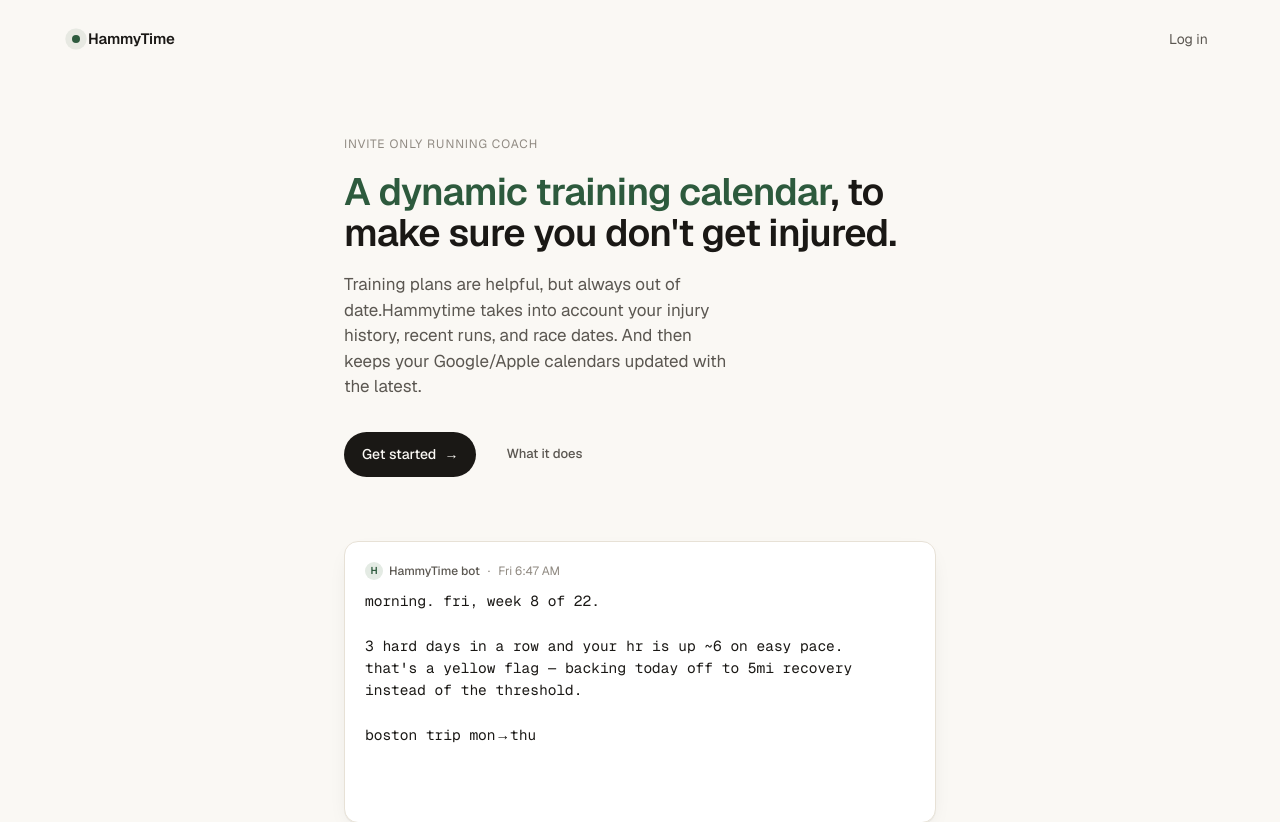
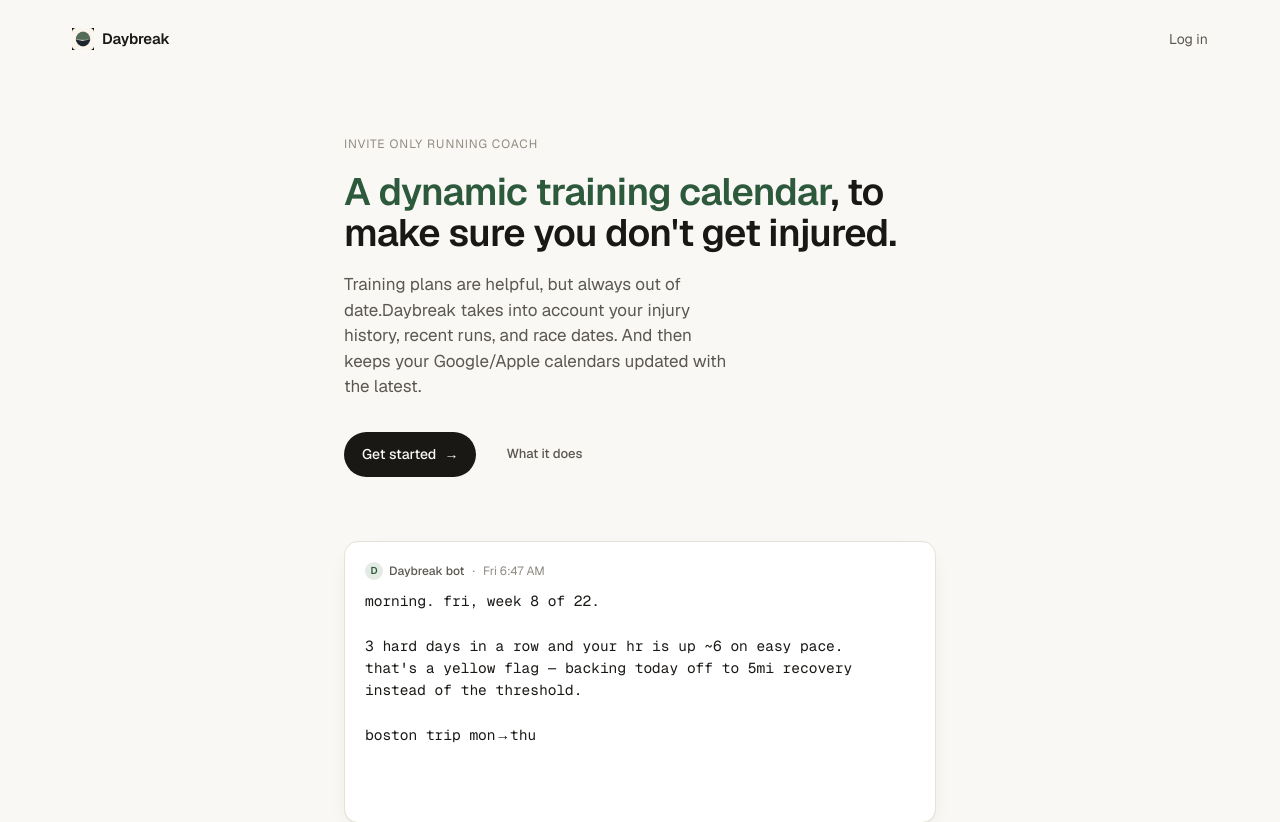
Before and after one commit to dtemple/hammytime, a Next.js app: page / in a window 1280 px wide. Shown: the top 822 px of the page. Built offline with nearby package versions, Linux system fonts and the light colour scheme.

Commit message:
Refactor code structure for improved readability and maintainability

```diff
--- /dev/null
+++ b/Specs/RENAME-DAYBREAK.md
@@ -0,0 +1,76 @@
+# Rename to Daybreak — remaining work
+
+Context: product is being renamed from Hammytime to Daybreak. Code identifiers, repo name, Vercel project, Sentry project, Supabase project, and `package.json` all stay as "hammytime." Only user-facing surfaces change. Bot has been renamed in BotFather. `daybreak.run` has been added as an additional domain in Vercel and DNS is propagating.
+
+## Deliverable
+
+Update every user-facing reference to the product name and the canonical URL, and migrate Strava to a fresh app so `daybreak.run` is the canonical OAuth callback host. Do not touch internal identifiers (repo name, Vercel project slug, env var names, Sentry DSN, Supabase project, `package.json` name, code-level "hammytime" symbols).
+
+## Tasks
+
+### 1. Strava — fresh app migration
+
+Decision already made: create a new Strava API app rather than redirect through the old hammytime callback. Existing athletes will have to re-authorize. At current scale (5–25 friends, mostly not yet onboarded) this is acceptable and doubles as a rename announcement.
+
+- [ ] Create a new Strava API application at https://www.strava.com/settings/api with:
+  - Application name: `Daybreak`
+  - Authorization callback domain: `daybreak.run`
+  - Website: `https://daybreak.run`
+  - Upload a Daybreak icon
+- [ ] Capture the new `STRAVA_CLIENT_ID` and `STRAVA_CLIENT_SECRET`.
+- [ ] Update env in all three Vercel environments (production, preview, development) and `.env.local`. Use `vercel env` commands; remember `vercel env pull` redacts encrypted vars, so verify by reading the Vercel dashboard or doing a runtime probe.
+- [ ] Update the OAuth callback URL constant in `src/server/strava/` to point at `https://daybreak.run/api/strava/callback` (verify the exact path against the current route).
+- [ ] Re-subscribe the Strava webhook to the new app: `DELETE` the old `push_subscriptions` entry (using old client id/secret), then `POST` a new one with the new credentials and the `daybreak.run` callback URL. The `STRAVA_WEBHOOK_VERIFY_TOKEN` env can stay the same or be rotated — your call.
+- [ ] Add a column `athletes.strava_reauth_required boolean default false` (or reuse an existing nullable token column as the signal). Set it `true` for every existing athlete in a single migration. The daily cron should skip athletes with this flag set; the bot should prompt them to reconnect on next interaction; clear the flag on successful reconnect via the new app.
+- [ ] When the reconnected athlete completes OAuth, match them back to their existing `athletes` row by `strava_athlete_id` (which is app-independent) and overwrite the token columns. Do not create a duplicate row.
+- [ ] Once all athletes have reconnected (or after a cutoff date), delete the old Strava API app.
+
+### 2. Web app — domain and copy
+
+- [ ] Confirm `daybreak.run` resolves and serves the app once DNS is live. Vercel dashboard should show it as "Valid Configuration."
+- [ ] Set `daybreak.run` as the primary/canonical domain in Vercel project settings so the previous `hammytime.vercel.app` (and any `hammytime.com` if owned) issues a 308 to `daybreak.run`.
+- [ ] Update `NEXT_PUBLIC_APP_URL` to `https://daybreak.run` in Vercel (production + preview + development) and `.env.local`. Audit other base-URL references in `src/server/telegram/` and the prompt template emitter.
+- [x] Update user-facing copy on the landing page (`/signup` and root): page `<title>`, H1, hero copy, footer, any "Hammytime" → "Daybreak." *(`/signup` had no product-name copy; root page done.)*
+- [x] Update `<meta>` tags: `og:title`, `og:description`, `og:url`, `og:image`, `twitter:*`. *(Set on `app/layout.tsx` metadata; OG image is `/daybreak-icon.png`.)*
+- [x] Update `app/layout.tsx` `metadata` export (title, description, metadataBase URL).
+- [x] Update favicon / app icons if any are Hammytime-branded. *(Pointed `icons.*` at `/daybreak-icon.png`; old `favicon.ico` still on disk but overridden by metadata.)*
+- [x] Update `robots.txt` and `sitemap.xml` if they reference the old host. *(Neither file exists in the project — nothing to do.)*
+
+### 3. Telegram bot — user-facing strings
+
+- [ ] Grep `src/server/telegram/` and the onboarding state machine for "Hammytime" and "hammytime" (case-insensitive) in any string that gets sent to an athlete. Replace with "Daybreak." Leave variable names, file names, comments, and code-level identifiers alone.
+- [ ] Update the prompt template the bot sends athletes (the one they paste into Claude/ChatGPT to generate a plan). Wherever the template introduces the product or refers to "Hammytime," change to "Daybreak."
+- [ ] Update the onboarding welcome message and any first-message copy.
+- [ ] Update help text, command descriptions (mirror these in BotFather `/setcommands` if the descriptions changed).
+- [ ] Update error strings that mention the product by name.
+- [ ] If any bot message links to the web app, make sure the link is `https://daybreak.run/...` not the old host.
+
+### 4. BotFather — finish what's started
+
+- [ ] `/setdescription` — long description shown on the bot's profile.
+- [ ] `/setabouttext` — short tagline shown above the description.
+- [ ] `/setuserpic` — Daybreak avatar.
+- [ ] `/setcommands` — refresh if any command descriptions referenced Hammytime.
+- [ ] Decide on bot username: keeping the existing `@hammytime_*` username is recommended (5–25 friends already have it in their chat list; changing it breaks existing deeplinks). If you do decide to change it via `/setusername`, audit every place the deeplink appears in the codebase and on the web app.
+
+### 5. Documentation in the repo
+
+- [ ] `README.md` — update the one-line description and any user-facing references. Keep code/setup instructions that say "hammytime" untouched (repo name, package name, etc).
+- [ ] `Specs/SPEC.md` — add a note that the user-facing product is "Daybreak" while internal identifiers remain "hammytime." Do not rename throughout the spec; just add the mapping in the project-summary section.
+- [ ] `CLAUDE.md` — same: add a one-line note up top mapping "Daybreak (user-facing) ↔ hammytime (code)."
+- [ ] `claude-status.md` — record the rename as a completed milestone.
+
+### 6. Verification
+
+- [ ] Visit `https://daybreak.run` in an incognito window. Confirm landing page renders, all copy says "Daybreak," no broken images, OG preview renders correctly (test with a Slack/iMessage paste).
+- [ ] Confirm `https://hammytime.vercel.app` (or whatever the old URL was) 308s to `daybreak.run`.
+- [ ] Run through a Strava OAuth flow end-to-end with a test athlete: consent screen shows "Daybreak," callback lands on `daybreak.run`, tokens persist, webhook fires on next activity.
+- [ ] Send a `/start` to the bot from a fresh Telegram account; verify the entire onboarding conversation uses "Daybreak" and the prompt template the bot emits says "Daybreak."
+- [ ] Trigger a daily-cron run for a test athlete and confirm the morning message reads naturally with the new name.
+
+## Out of scope — do not touch
+
+- Repo name, Vercel project slug, Sentry project name/DSN, Supabase project, `package.json` name field.
+- Code-level identifiers, file names, directory names, env var names, database table/column names.
+- Comments and internal docs that reference "hammytime" as the codebase.
+- Any in-code symbol named `hammytime*`.
--- a/src/app/globals.css
+++ b/src/app/globals.css
@@ -100,13 +100,10 @@
   text-decoration: none;
 }
 
-.ht-brand-dot {
-  width: 8px;
-  height: 8px;
-  border-radius: 50%;
-  background: var(--accent);
+.ht-brand-icon {
+  width: 22px;
+  height: 22px;
   flex-shrink: 0;
-  animation: ht-pulse 2.4s ease-out infinite;
 }
 
 .ht-nav {
--- a/src/app/layout.tsx
+++ b/src/app/layout.tsx
@@ -13,8 +13,28 @@
 });
 
 export const metadata: Metadata = {
-  title: 'Create Next App',
-  description: 'Generated by create next app',
+  metadataBase: new URL('https://daybreak.run'),
+  title: 'Daybreak',
+  description: "A dynamic training calendar, to make sure you don't get injured.",
+  icons: {
+    icon: '/daybreak-icon.png',
+    shortcut: '/daybreak-icon.png',
+    apple: '/daybreak-icon.png',
+  },
+  openGraph: {
+    title: 'Daybreak',
+    description: "A dynamic training calendar, to make sure you don't get injured.",
+    url: 'https://daybreak.run',
+    siteName: 'Daybreak',
+    images: [{ url: '/daybreak-icon.png' }],
+    type: 'website',
+  },
+  twitter: {
+    card: 'summary',
+    title: 'Daybreak',
+    description: "A dynamic training calendar, to make sure you don't get injured.",
+    images: ['/daybreak-icon.png'],
+  },
 };
 
 export default function RootLayout({
--- a/src/app/page.tsx
+++ b/src/app/page.tsx
@@ -1,9 +1,10 @@
 import type { Metadata } from 'next';
+import Image from 'next/image';
 import Link from 'next/link';
 import CheckinBubble from '@/components/CheckinBubble';
 
 export const metadata: Metadata = {
-  title: 'HammyTime',
+  title: 'Daybreak',
   description: "A dynamic training calendar, to make sure you don't get injured.",
 };
 
@@ -12,8 +13,15 @@
     <div className="ht-page">
       <header className="ht-header">
         <Link href="/" className="ht-brand">
-          <span className="ht-brand-dot" aria-hidden="true" />
-          HammyTime
+          <Image
+            src="/daybreak-icon.png"
+            alt=""
+            width={22}
+            height={22}
+            className="ht-brand-icon"
+            aria-hidden="true"
+          />
+          Daybreak
         </Link>
         <nav className="ht-nav">
           <Link href="/login">Log in</Link>
@@ -29,7 +37,7 @@
           </h1>
           <p className="ht-lede">
             Training plans are helpful, but always out of date.{''}
-            Hammytime takes into account your injury history, recent runs, and race dates. And then
+            Daybreak takes into account your injury history, recent runs, and race dates. And then
             keeps your Google/Apple calendars updated with the latest.
           </p>
           <div className="ht-cta-row">
@@ -50,7 +58,7 @@
             <div>
               <h3>Prevent injuries</h3>
               <p>
-                HammyTime adjusts your plan as you go to account for flare&#8209;ups, tweaks, and
+                Daybreak adjusts your plan as you go to account for flare&#8209;ups, tweaks, and
                 past injuries.
               </p>
             </div>
@@ -61,7 +69,7 @@
               <h3>Adjusts to real life</h3>
               <p>
                 Training plans assume perfectly-spaced rest days, intervals and long runs. But life
-                doesn&apos;t always line up that way. HammyTime helps you work through adjustments so
+                doesn&apos;t always line up that way. Daybreak helps you work through adjustments so
                 that you can stick to the plan while minimizing injury risks.
               </p>
             </div>
@@ -80,7 +88,7 @@
       </main>
 
       <footer className="ht-footer">
-        <span>© 2026 HammyTime</span>
+        <span>© 2026 Daybreak</span>
         <span className="ht-footer-links">
           <Link href="/about">About</Link>
           <Link href="/privacy">Privacy</Link>
--- a/src/components/CheckinBubble.tsx
+++ b/src/components/CheckinBubble.tsx
@@ -62,8 +62,8 @@
     <article className="ht-checkin" aria-label="Sample morning check-in">
       <div className="ht-checkin-meta">
         <span className="ht-checkin-from">
-          <span className="ht-checkin-avatar">H</span>
-          HammyTime bot
+          <span className="ht-checkin-avatar">D</span>
+          Daybreak bot
         </span>
         <span>·</span>
         <span>Fri 6:47 AM</span>
```
Also changed, not shown: public/daybreak-icon.png (added).
